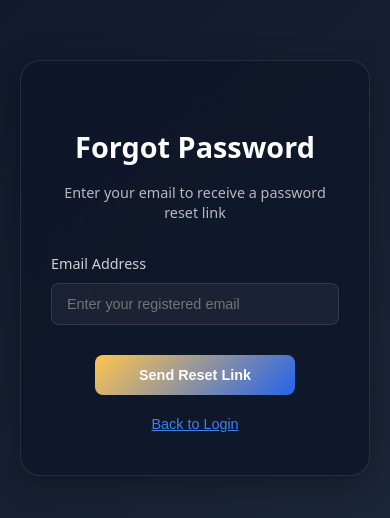
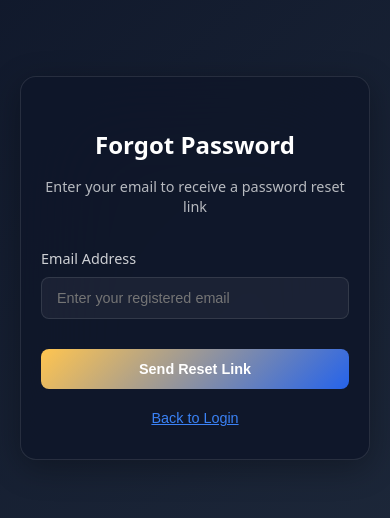
Before and after one commit to hardikkumar4472/CivicConnect-Updated, a React (Vite) app in the folder Frontend/: page /forgot-password in a window 390 px wide. Shown: the part 154-672 px from the top of the page. Built offline with nearby package versions, Linux system fonts and the light colour scheme.

Commit message:
Update ForgotPassword.jsx

```diff
--- a/Frontend/src/pages/ForgotPassword.jsx
+++ b/Frontend/src/pages/ForgotPassword.jsx
@@ -274,8 +274,8 @@ const ForgotPassword = () => {
     }
   };
 
-  const styles = {
-    container: {
+  return (
+    <div style={{
       display: 'flex',
       justifyContent: 'center',
       alignItems: 'center',
@@ -284,8 +284,9 @@ const ForgotPassword = () => {
       background: 'linear-gradient(135deg, #0f172a, #1e293b)',
       padding: '20px',
       boxSizing: 'border-box',
-    },
-    card: {
+      overflow: 'hidden'
+    }}>
+      <div style={{
         backgroundColor: 'rgba(15, 23, 42, 0.9)',
         borderRadius: '20px',
         padding: '40px 30px',
@@ -296,37 +297,43 @@ const ForgotPassword = () => {
         maxWidth: '450px',
         textAlign: 'center',
         boxSizing: 'border-box',
-    },
-    title: {
+      }} className="forgot-password-card">
+        <h2 style={{
           color: '#fff',
           fontSize: '1.8rem',
           marginBottom: '10px',
           fontWeight: '600',
-    },
-    subtitle: {
+        }} className="forgot-password-title">Forgot Password</h2>
+        <p style={{
           color: 'rgba(255, 255, 255, 0.7)',
           fontSize: '0.9rem',
           marginBottom: '30px',
           lineHeight: '1.4',
-    },
-    form: {
+        }}>Enter your email to receive a password reset link</p>
+
+        <form onSubmit={handleSubmit} style={{
           display: 'flex',
           flexDirection: 'column',
           gap: '20px',
           width: '100%',
-    },
-    inputGroup: {
+        }}>
+          <div style={{
             textAlign: 'left',
             width: '100%',
-    },
-    label: {
+          }}>
+            <label style={{
               display: 'block',
               marginBottom: '8px',
               color: 'rgba(255, 255, 255, 0.8)',
               fontSize: '0.9rem',
               fontWeight: '500',
-    },
-    input: {
+            }}>Email Address</label>
+            <input
+              type="email"
+              value={email}
+              onChange={(e) => setEmail(e.target.value)}
+              placeholder="Enter your registered email"
+              style={{
                 width: '100%',
                 padding: '12px 15px',
                 background: 'rgba(255, 255, 255, 0.05)',
@@ -335,8 +342,14 @@ const ForgotPassword = () => {
                 color: 'white',
                 fontSize: '0.9rem',
                 boxSizing: 'border-box',
-    },
-    button: {
+              }}
+              required
+            />
+          </div>
+
+          <button
+            type="submit"
+            style={{
               padding: '12px',
               background: 'linear-gradient(135deg, #ffc550ff, #2563eb)',
               border: 'none',
@@ -350,8 +363,17 @@ const ForgotPassword = () => {
               width: '100%',
               maxWidth: '200px',
               alignSelf: 'center',
-    },
-    backButton: {
+            }}
+            className="forgot-password-button"
+            disabled={isLoading}
+          >
+            {isLoading ? 'Sending...' : 'Send Reset Link'}
+          </button>
+        </form>
+
+        <button
+          onClick={() => navigate('/')}
+          style={{
             background: 'transparent',
             border: 'none',
             color: '#3b82f6',
@@ -360,46 +382,7 @@ const ForgotPassword = () => {
             fontSize: '0.9rem',
             textDecoration: 'underline',
             alignSelf: 'center',
-    },
-  };
-
-  // Media queries for responsiveness
-  const mediaQueries = {
-    small: '@media (max-width: 480px)',
-    medium: '@media (min-width: 481px) and (max-width: 768px)',
-  };
-
-  return (
-    <div style={styles.container}>
-      <div style={styles.card}>
-        <h2 style={styles.title}>Forgot Password</h2>
-        <p style={styles.subtitle}>Enter your email to receive a password reset link</p>
-
-        <form onSubmit={handleSubmit} style={styles.form}>
-          <div style={styles.inputGroup}>
-            <label style={styles.label}>Email Address</label>
-            <input
-              type="email"
-              value={email}
-              onChange={(e) => setEmail(e.target.value)}
-              placeholder="Enter your registered email"
-              style={styles.input}
-              required
-            />
-          </div>
-
-          <button
-            type="submit"
-            style={styles.button}
-            disabled={isLoading}
-          >
-            {isLoading ? 'Sending...' : 'Send Reset Link'}
-          </button>
-        </form>
-
-        <button
-          onClick={() => navigate('/')}
-          style={styles.backButton}
+          }}
         >
           Back to Login
         </button>
@@ -408,7 +391,7 @@ const ForgotPassword = () => {
       {/* Inline styles for media queries */}
       <style>
         {`
-          ${mediaQueries.small} {
+          @media (max-width: 480px) {
             .forgot-password-card {
               padding: 30px 20px !important;
               border-radius: 16px !important;
@@ -420,7 +403,7 @@ const ForgotPassword = () => {
               max-width: 100% !important;
             }
           }
-          ${mediaQueries.medium} {
+          @media (min-width: 481px) and (max-width: 768px) {
             .forgot-password-card {
               padding: 40px 30px !important;
             }
```
Lines whose indentation alone changed are shown as unchanged.
